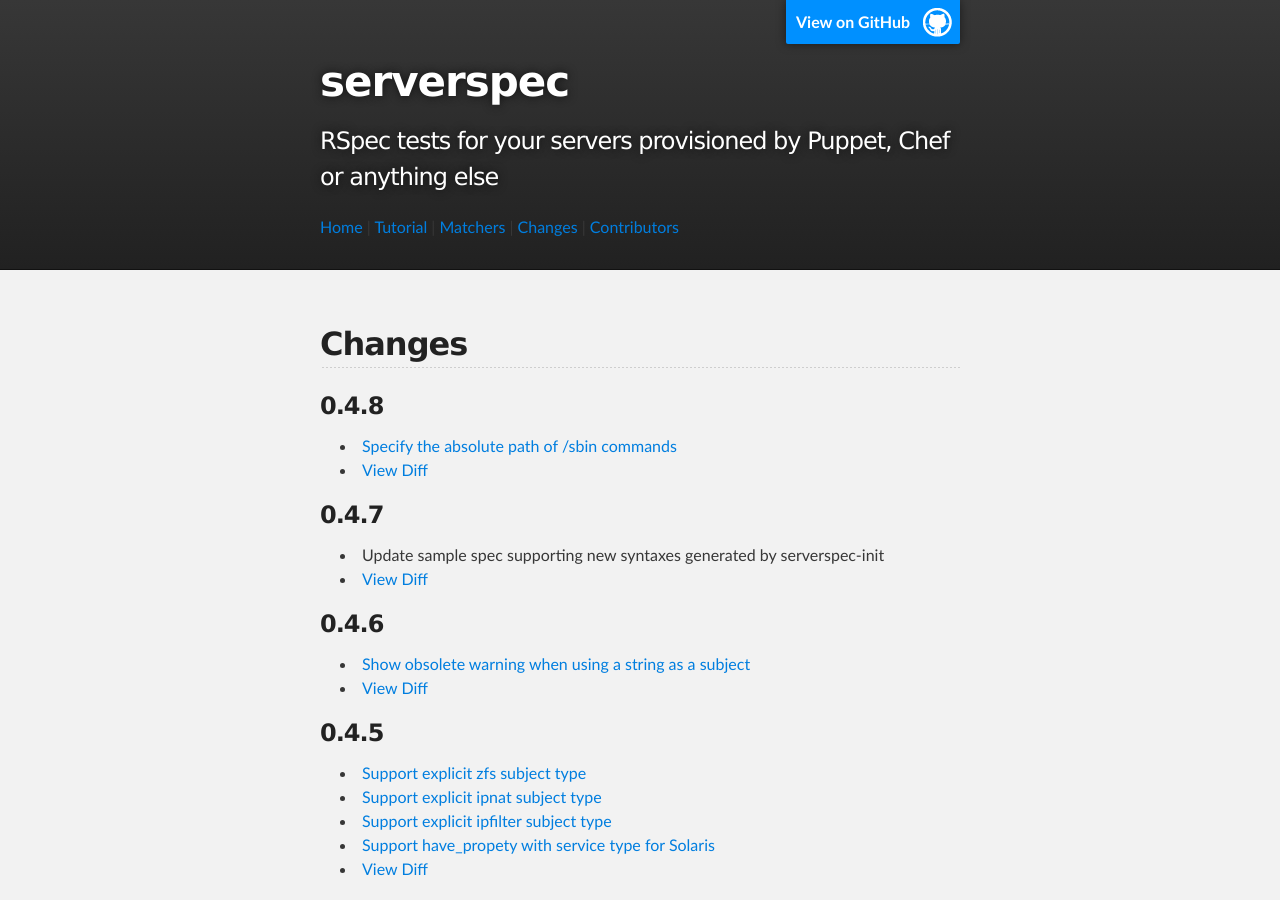
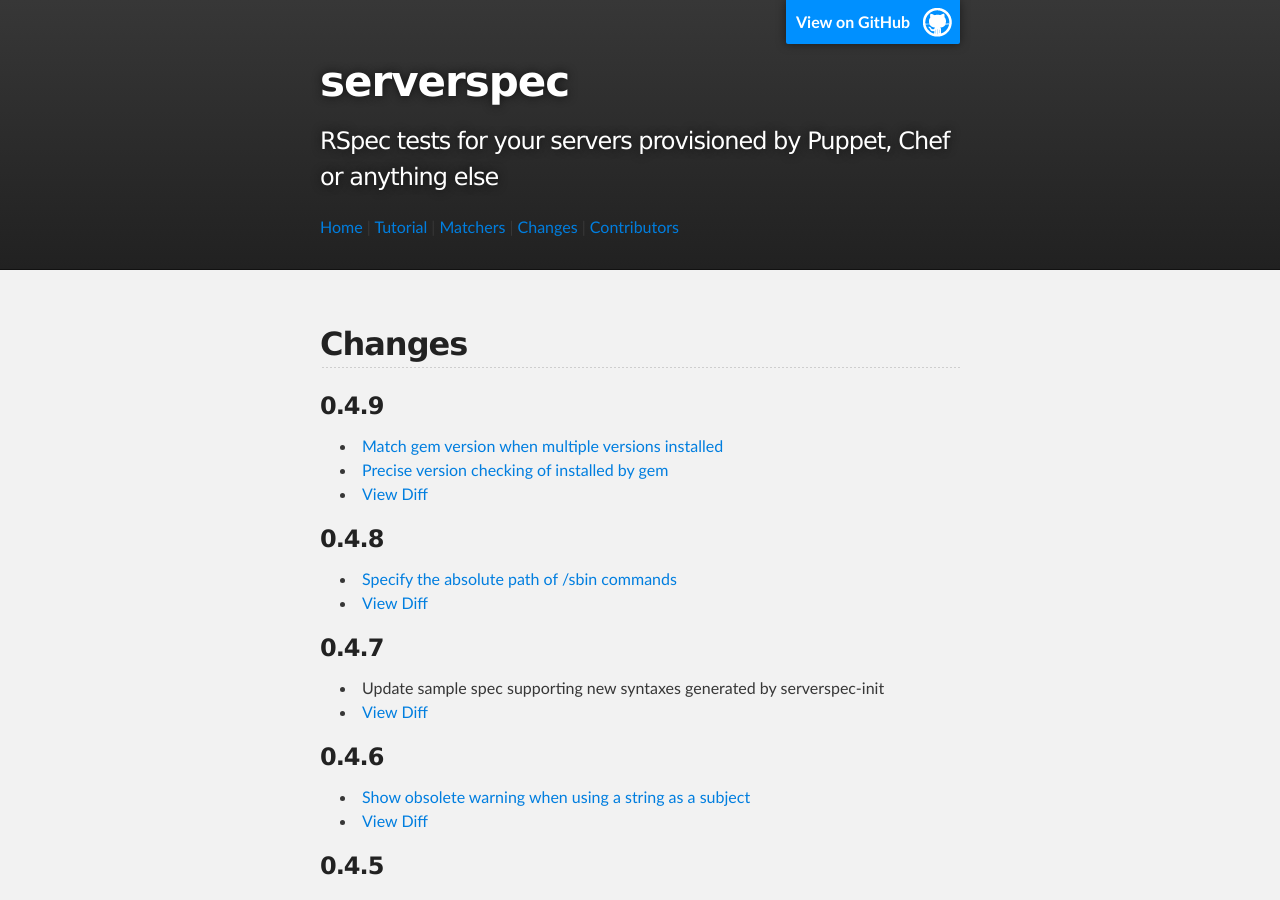
Before and after one commit to serverspec/serverspec.github.io, a Jekyll site: the page built from changes.md, in a window 1280 px wide and 900 px high. Built offline with Jekyll 4.4.1, drawn with Linux system fonts in a browser that asks for light colours; Markdown is read by kramdown in place of the engine named in the settings.

Commit message:
Add changes of v0.4.9

```diff
--- a/changes.md
+++ b/changes.md
@@ -4,6 +4,12 @@ title: changes
 ---
 
 ## Changes
+
+### 0.4.9
+
+ * [Match gem version when multiple versions installed](https://github.com/mizzy/serverspec/pull/125)
+ * [Precise version checking of installed by gem](https://github.com/mizzy/serverspec/pull/126)
+ * [View Diff](https://github.com/mizzy/serverspec/compare/v0.4.8...v0.4.9)
 
 ### 0.4.8
 
```
